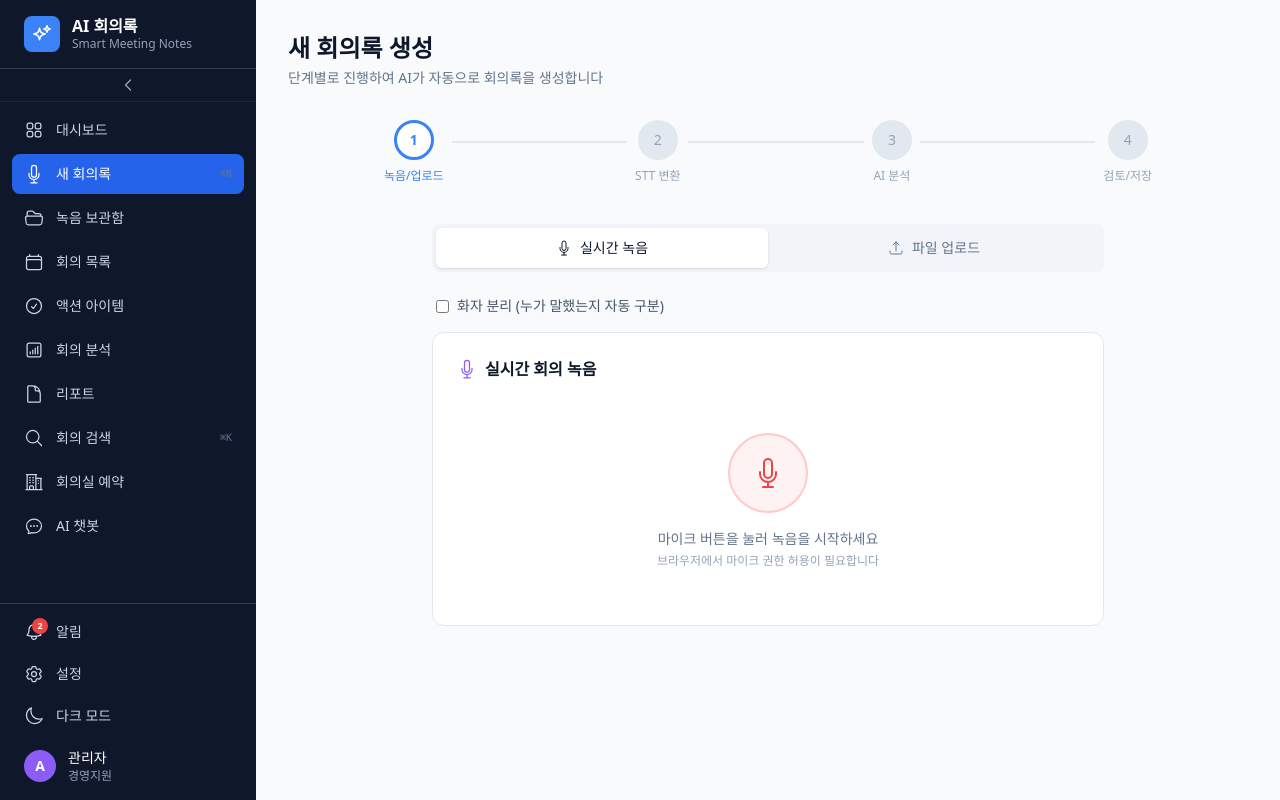
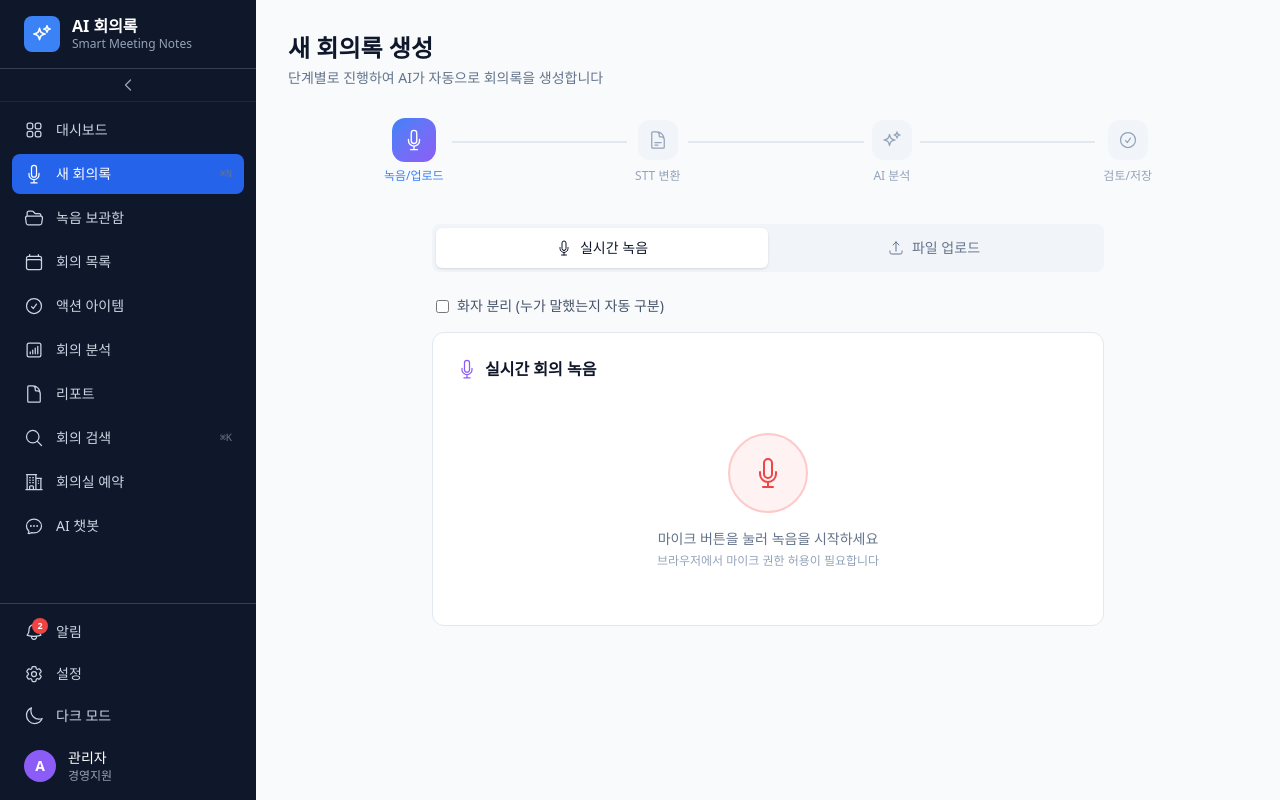
Before and after one commit to hskim0102/ai-meeting-notes, a Vue app: page /meetings/new in a window 1280 px wide. Built offline with nearby package versions, Linux system fonts and the light colour scheme.

Commit message:
style: 스텝 위저드 숫자를 아이콘 + 체크마크로 교체

```diff
--- a/src/views/NewMeetingView.vue
+++ b/src/views/NewMeetingView.vue
@@ -213,33 +213,38 @@ function goToStep(step) {
     <div class="max-w-3xl mx-auto mb-10">
       <div class="flex items-center justify-between">
         <template v-for="(step, idx) in steps" :key="step.num">
-          <!-- 스텝 원형 + 라벨 -->
+          <!-- 스텝 아이콘 + 라벨 -->
           <div class="flex flex-col items-center relative z-10">
-            <!-- 완료된 스텝 -->
+            <!-- 스텝 아이콘 -->
             <div
-              v-if="currentStep > step.num"
-              class="w-10 h-10 rounded-full bg-primary-500 flex items-center justify-center shadow-sm cursor-pointer transition-all hover:bg-primary-600"
-              @click="goToStep(step.num)"
+              class="w-10 h-10 rounded-xl flex items-center justify-center transition-all duration-300"
+              :class="currentStep > step.num
+                ? 'bg-success-500 text-white cursor-pointer hover:bg-success-600'
+                : currentStep === step.num
+                  ? 'bg-gradient-to-br from-primary-500 to-accent-500 text-white scale-110'
+                  : isDark ? 'bg-zinc-800 text-slate-500' : 'bg-slate-100 text-slate-400'"
+              @click="currentStep > step.num ? goToStep(step.num) : null"
             >
-              <svg class="w-5 h-5 text-white" fill="none" viewBox="0 0 24 24" stroke="currentColor" stroke-width="2.5">
+              <!-- 완료 체크 -->
+              <svg v-if="currentStep > step.num" class="w-5 h-5" fill="none" viewBox="0 0 24 24" stroke="currentColor" stroke-width="2">
                 <path stroke-linecap="round" stroke-linejoin="round" d="M4.5 12.75l6 6 9-13.5" />
               </svg>
-            </div>
-            <!-- 현재 스텝 -->
-            <div
-              v-else-if="currentStep === step.num"
-              class="w-10 h-10 rounded-full border-[3px] border-primary-500 flex items-center justify-center transition-all"
-              :class="isDark ? 'bg-slate-800' : 'bg-white'"
-            >
-              <span class="text-sm font-bold text-primary-500">{{ step.num }}</span>
-            </div>
-            <!-- 미래 스텝 -->
-            <div
-              v-else
-              class="w-10 h-10 rounded-full flex items-center justify-center transition-all"
-              :class="isDark ? 'bg-slate-700' : 'bg-slate-200'"
-            >
-              <span class="text-sm font-medium" :class="isDark ? 'text-slate-500' : 'text-slate-400'">{{ step.num }}</span>
+              <!-- 마이크 (녹음) -->
+              <svg v-else-if="idx === 0" class="w-5 h-5" fill="none" viewBox="0 0 24 24" stroke="currentColor" stroke-width="1.5">
+                <path stroke-linecap="round" stroke-linejoin="round" d="M12 18.75a6 6 0 006-6v-1.5m-6 7.5a6 6 0 01-6-6v-1.5m6 7.5v3.75m-3.75 0h7.5M12 15.75a3 3 0 01-3-3V4.5a3 3 0 116 0v8.25a3 3 0 01-3 3z" />
+              </svg>
+              <!-- 텍스트 (STT) -->
+              <svg v-else-if="idx === 1" class="w-5 h-5" fill="none" viewBox="0 0 24 24" stroke="currentColor" stroke-width="1.5">
+                <path stroke-linecap="round" stroke-linejoin="round" d="M19.5 14.25v-2.625a3.375 3.375 0 00-3.375-3.375h-1.5A1.125 1.125 0 0113.5 7.125v-1.5a3.375 3.375 0 00-3.375-3.375H8.25m0 12.75h7.5m-7.5 3H12M10.5 2.25H5.625c-.621 0-1.125.504-1.125 1.125v17.25c0 .621.504 1.125 1.125 1.125h12.75c.621 0 1.125-.504 1.125-1.125V11.25a9 9 0 00-9-9z" />
+              </svg>
+              <!-- AI 분석 -->
+              <svg v-else-if="idx === 2" class="w-5 h-5" fill="none" viewBox="0 0 24 24" stroke="currentColor" stroke-width="1.5">
+                <path stroke-linecap="round" stroke-linejoin="round" d="M9.813 15.904L9 18.75l-.813-2.846a4.5 4.5 0 00-3.09-3.09L2.25 12l2.846-.813a4.5 4.5 0 003.09-3.09L9 5.25l.813 2.846a4.5 4.5 0 003.09 3.09L15.75 12l-2.846.813a4.5 4.5 0 00-3.09 3.09zM18.259 8.715L18 9.75l-.259-1.035a3.375 3.375 0 00-2.455-2.456L14.25 6l1.036-.259a3.375 3.375 0 002.455-2.456L18 2.25l.259 1.035a3.375 3.375 0 002.455 2.456L21.75 6l-1.036.259a3.375 3.375 0 00-2.455 2.456z" />
+              </svg>
+              <!-- 저장 -->
+              <svg v-else class="w-5 h-5" fill="none" viewBox="0 0 24 24" stroke="currentColor" stroke-width="1.5">
+                <path stroke-linecap="round" stroke-linejoin="round" d="M9 12.75L11.25 15 15 9.75M21 12a9 9 0 11-18 0 9 9 0 0118 0z" />
+              </svg>
             </div>
             <!-- 라벨 -->
             <span
```
